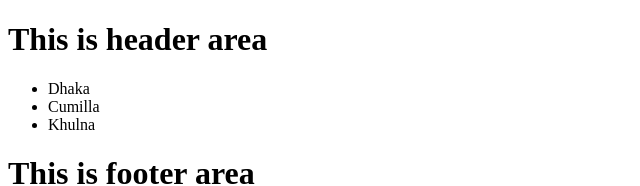
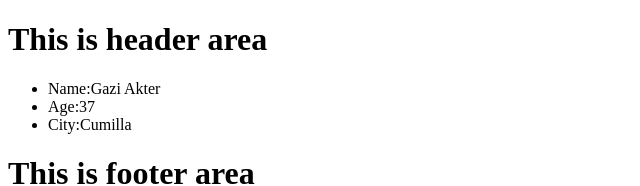
Before and after one commit to gaziakter/react-latest, a React (Vite) app: page / in a window 1280 px wide. Shown: the top 186 px of the page, without its empty margins (0-640 px from the left). Built offline with nearby package versions, Linux system fonts and the light colour scheme.

Commit message:
get objet

```diff
--- a/src/App.jsx
+++ b/src/App.jsx
@@ -3,10 +3,16 @@ import Header from "./component/Header";
 import Hero from "./component/Hero";
 
 const App = () => {
+
+  const ItemObj = {
+    name: 'Gazi Akter',
+    age: 37,
+    city: 'Cumilla'
+  }
   return (
     <div>
       <Header/>
-      <Hero/>
+      <Hero item={ItemObj}/>
       <Footer/>
     </div>
   );
--- a/src/component/Hero.jsx
+++ b/src/component/Hero.jsx
@@ -1,15 +1,13 @@
 
-const Hero = () => {
+const Hero = (props) => {
 
-    const city = ['Dhaka', 'Cumilla','Khulna']
+
     return (
         <div>
             <ul>
-                {
-                    city.map((item, i)=>{
-                        return <li key={i.toString()}>{item}</li>
-                    })
-                }
+                <li>Name:{props.item['name']}</li>
+                <li>Age:{props.item['age']}</li>
+                <li>City:{props.item['city']}</li>
             </ul>
         </div>
     );
```
